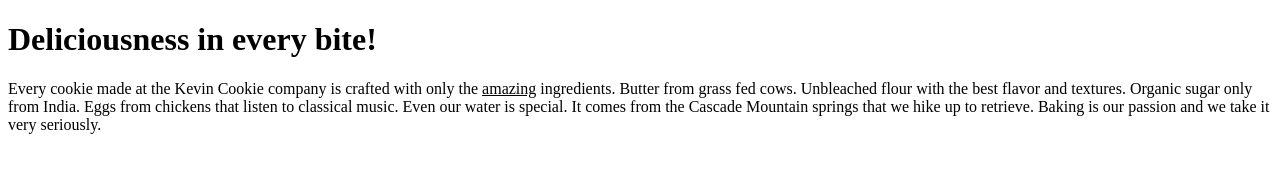
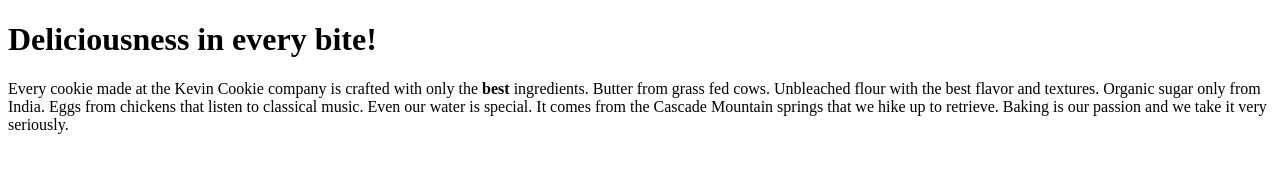
Before and after one commit to Highlighter56/KevensCookesCompan.com, a plain HTML site: page index.htm in a window 1280 px wide. Drawn offline with Linux system fonts and the light colour scheme.

Commit message:
This Should resolve an error I made through Mergeing

```diff
--- a/index.htm
+++ b/index.htm
@@ -4,7 +4,7 @@
             <h1>Deliciousness in every bite!</h1>
             <p>
                 Every cookie made at the Kevin Cookie company is crafted with only the
-                <u>amazing</u> ingredients. Butter from grass fed cows. Unbleached flour with
+                <b>best</b> ingredients. Butter from grass fed cows. Unbleached flour with
                 the best flavor and textures. Organic sugar only from India. Eggs from
                 chickens that listen to classical music. Even our water is special. It
                 comes from the Cascade Mountain springs that we hike up to retrieve.
```
